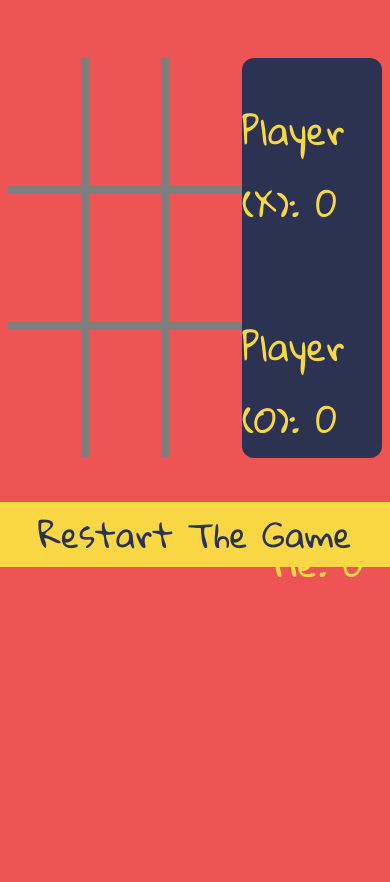
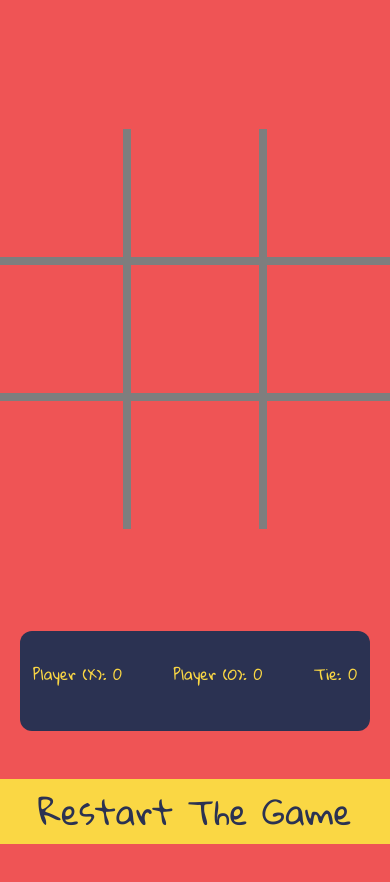
Before and after one commit to NaderDroid/tic-tac-toe, a plain HTML site: page root/index.html in a window 390 px wide. Before the commit the page ends 844 px from the top, so only its background shows below. Drawn offline with nearby package versions, Linux system fonts and the light colour scheme.

Commit message:
responsive design implemented for the info class

```diff
--- a/root/css/style.css
+++ b/root/css/style.css
@@ -128,6 +128,7 @@ h2 {
     font-family: 'Gloria Hallelujah', cursive;
     font-size: 33px;
     color: #2b3252;
+    cursor: pointer;
 }
 
 .intro section {
@@ -187,6 +188,54 @@ p {
     color: #fad744;
 }
 
-.two-players img {
-    background-size: 110px 30px;
+.pc , .two-players {
+    cursor: pointer;
+    border: 3px solid #2b3252;
+    margin: 10px 0;
 }
+
+@media only screen and (max-width: 600px) {
+    body{
+        margin: 0;
+        padding: 0;
+        width: 100%;
+    }
+    .container {
+        /*height: 500px;*/
+        padding: 20px;
+        margin-top: 8px;
+        display: flex;
+        flex-direction: column;
+        align-items: center;
+        /*justify-content: space-evenly;*/
+        height: 100vh;
+    }
+
+    .info {
+        width: 100%;
+        height: 100px;
+        background-color: #2b3252;
+        color: #fad744;
+        border-radius: 12px;
+        margin: 0px auto 40px auto;
+
+    }
+
+    .info div {
+        padding: 13px;
+        display: flex;
+        flex-direction: row;
+        justify-content: space-between;
+    }
+
+    .info p {
+        font-size: 15px;
+    }
+    .lower {
+        position: fixed;
+        bottom: 0;
+        left: 0;
+        width: 100%;
+        margin: 0;
+    }
+    }
--- a/root/index.html
+++ b/root/index.html
@@ -2,6 +2,7 @@
 <html lang="en">
 <head>
     <link rel="stylesheet" href="css/style.css">
+    <meta name="viewport" content="width=device-width, initial-scale=1.0">
     <meta charset="UTF-8">
     <title>Tic-Tac-Toe</title>
 </head>
@@ -62,6 +63,7 @@
             <a id="reset">Restart The Game</a>
         </section>
     </div>
+    <script src="https://unpkg.com/sweetalert/dist/sweetalert.min.js"></script>
     <script src="https://code.jquery.com/jquery-3.4.1.min.js"></script>
     <script src="js/process.js"></script>
 </body>
--- a/root/js/process.js
+++ b/root/js/process.js
@@ -6,25 +6,6 @@ let p2 = 0;
 let tie = 0;
 let tieCounter = 0;
 
-const chooseSide = function () {
-    $('#x').on('click', function () {
-        letter = true;
-    });
-    $('#o').on('click', function () {
-        letter = false;
-    });
-};
-
-
-// const hvr = function () {
-//     $('.container div').on( 'mouseover',function(e) {
-//         $(e.target).append('<span style="position: fixed">Hello</span>');
-//         $(e.target).on('mouseleave' , function() {
-//             $(e.target).children('span').remove()
-//         })
-//     })
-// };
-// $('.game-board').on('mouseenter' , hvr);
 const showWinner = function (c1,c2,c3 , winner) {
     $(c1).addClass('winner');
     $(c2).addClass('winner');
@@ -109,7 +90,8 @@ const move = function (e) {
                 tieCounter++;
                 checkWinner();
             } else {
-                alert('Invalid space');
+                swal('Invalid' , 'Spot is already taken');
+
             }
         } else if (letter !== true) {
             if ($(e.target).children('h3').val() === '') {
@@ -140,9 +122,8 @@ const resetBoard = function () {
 $('.game-board').on('click', move);
 $('#reset').on('click' , resetBoard);
 $('.pc').on('click' , function() {
+    swal('This feature will be available in the next iteration');
+});
+$('.two-players').on('click' , function() {
     window.location.href = 'index.html';
 });
-$('.two-players').on('click' , function() {
-    console.log('This is two player mode');
-    window.location.href = 'index.html';
-});
```
Also changed, not shown: root/intro.html (+1 -0 lines).
